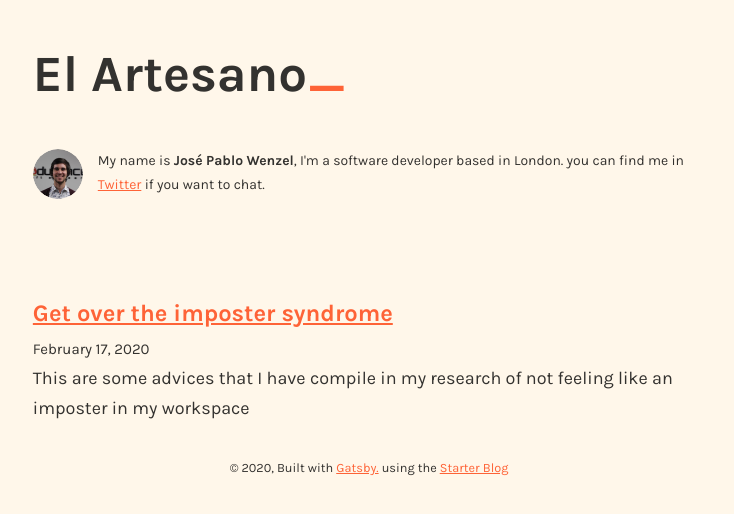
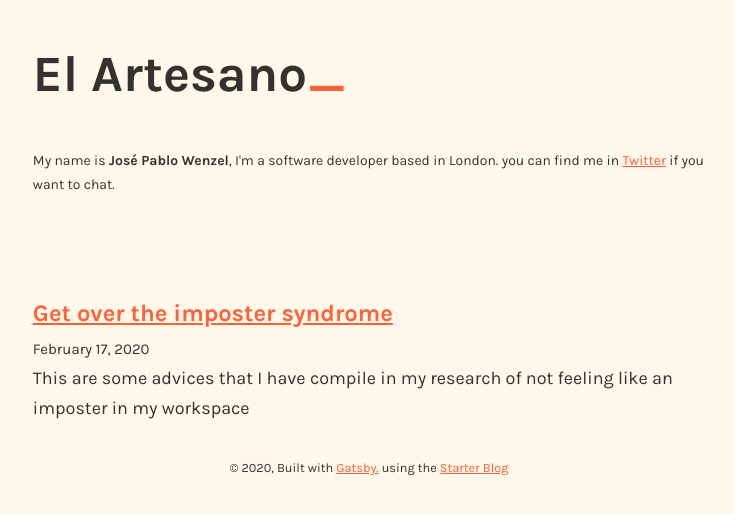
Before and after one commit to jpwenzelc/website, a Gatsby site: page / in a window 1280 px wide. Shown: the whole page, without its empty margins (271-1005 px from the left). Built offline with nearby package versions, Linux system fonts and the light colour scheme; Gatsby itself is replaced by a stand-in of ours; some packages are replaced by stand-ins of ours.

Commit message:
remove image

```diff
--- a/src/components/bio.js
+++ b/src/components/bio.js
@@ -40,19 +40,6 @@
         marginBottom: rhythm(2.5),
       }}
     >
-      <Image
-        fixed={data.avatar.childImageSharp.fixed}
-        alt={author}
-        style={{
-          marginRight: rhythm(1 / 2),
-          marginBottom: 0,
-          minWidth: 50,
-          borderRadius: `100%`,
-        }}
-        imgStyle={{
-          borderRadius: `50%`,
-        }}
-      />
       <p
         style={{
           fontSize: rhythm(0.467),
```
